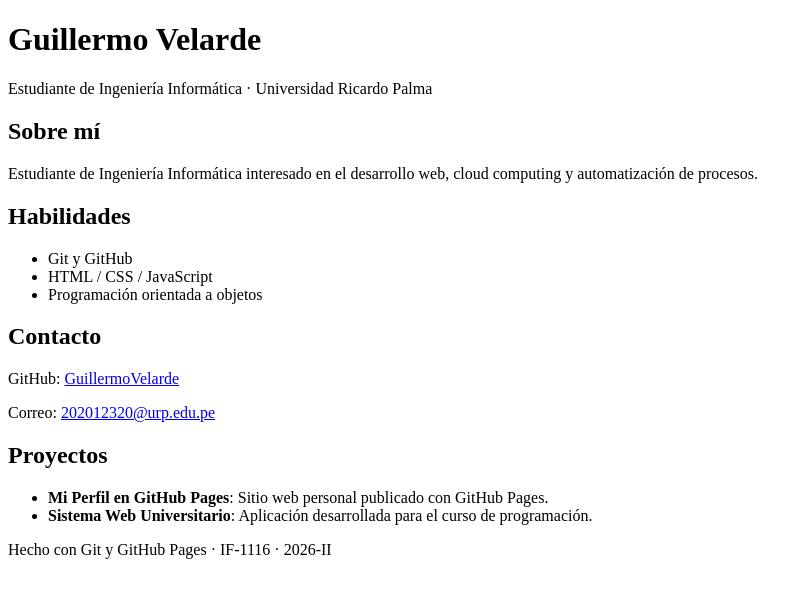
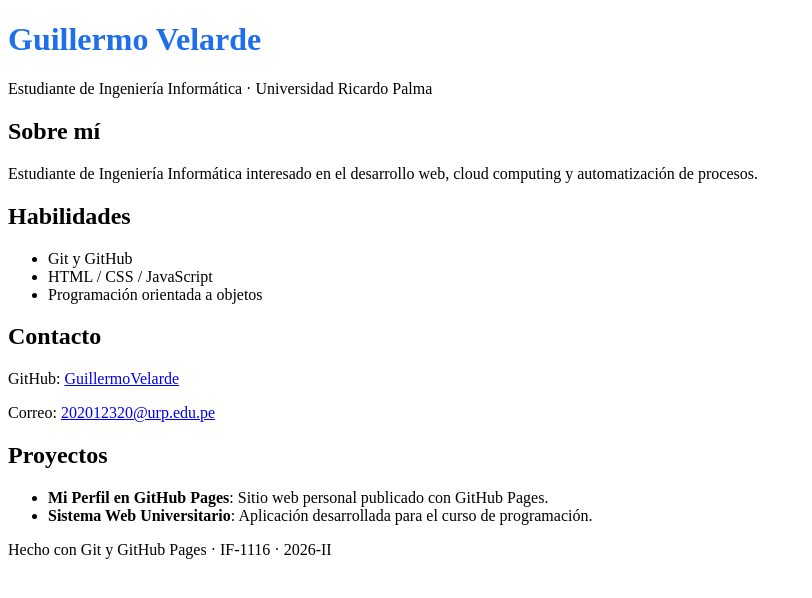
Before and after one commit to GuillermoVelarde/GuillermoVelarde.github.io, a plain HTML site: page index.html in a window 1280 px wide. Shown: the whole page, without its empty margins (0-812 px from the left). Drawn offline with Linux system fonts and the light colour scheme.

Commit message:
Agregar color al título principal

```diff
--- a/index.html
+++ b/index.html
@@ -4,10 +4,11 @@
   <meta charset="UTF-8">
   <meta name="viewport" content="width=device-width, initial-scale=1.0">
   <title>Guillermo Velarde</title>
+  <style>.titulo { color: #1f6feb; }</style>
 </head>
 <body>
   <header>
-    <h1>Guillermo Velarde</h1>
+    <h1 class="titulo">Guillermo Velarde</h1>
     <p>Estudiante de Ingeniería Informática · Universidad Ricardo Palma</p>
   </header>
   <main>
```
